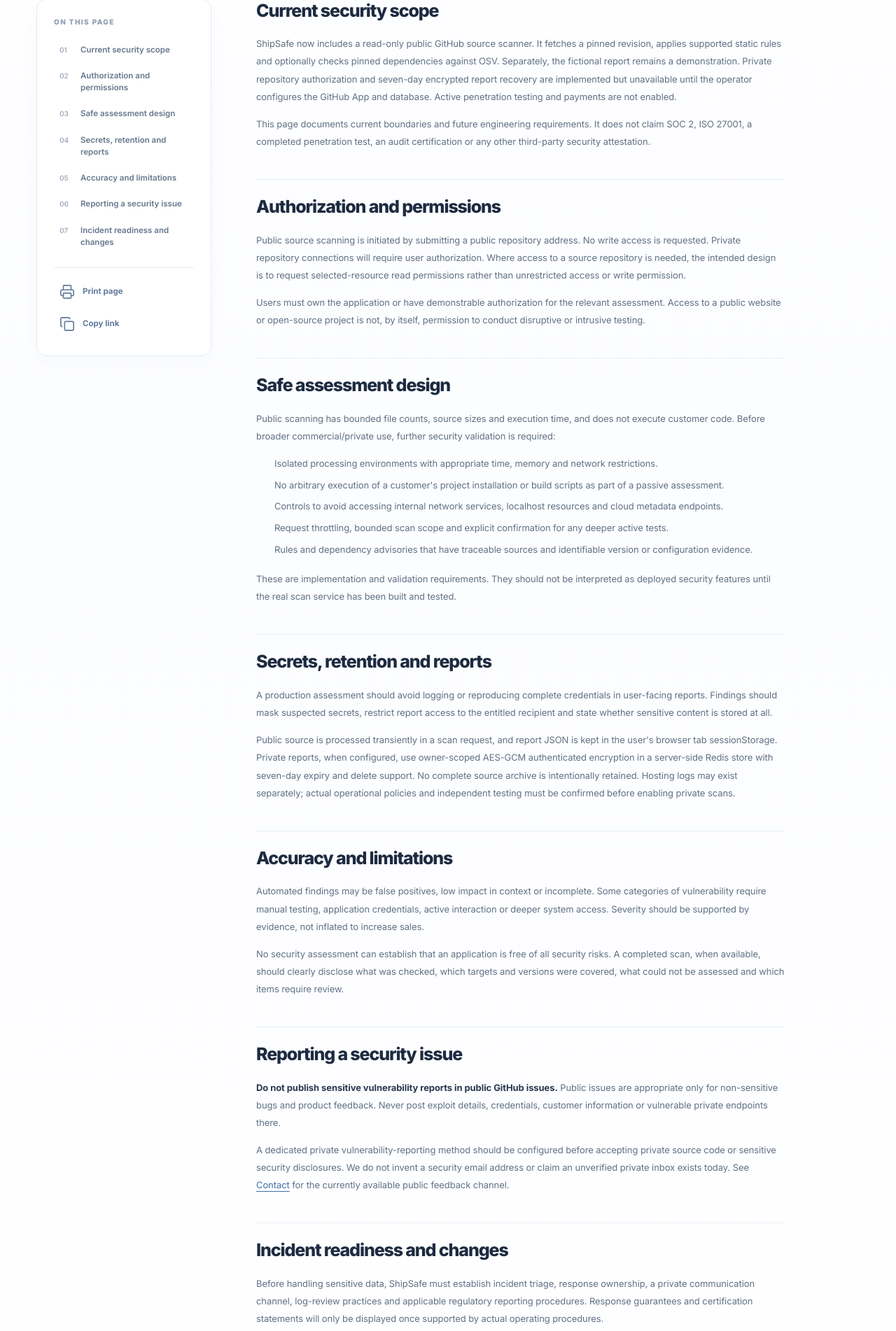
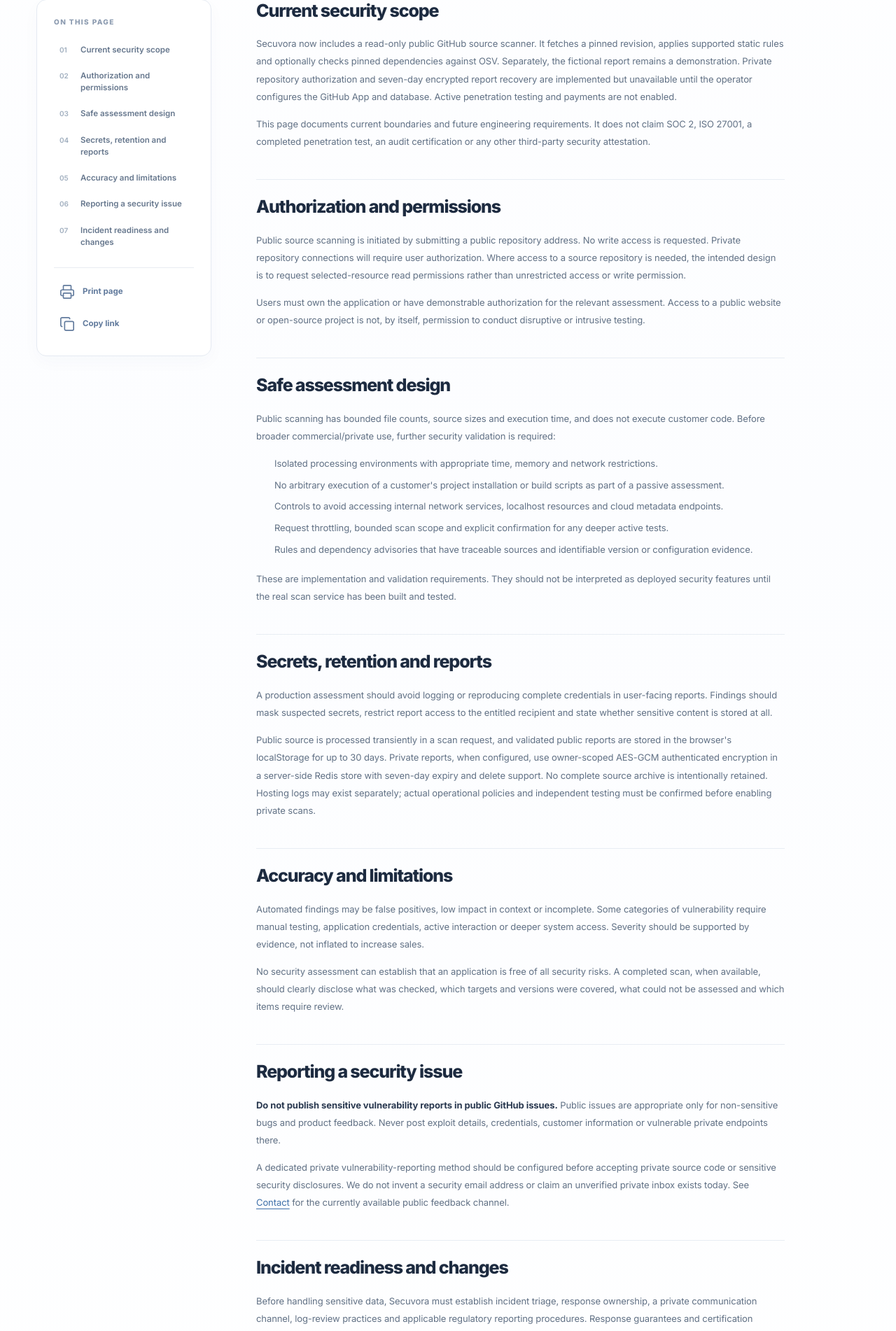
Before and after one commit to helloskyorigin/Safe-sure, a Next.js app: page /security in a window 1280 px wide. Shown: the part 839-2741 px from the top of the page at 70% size. Built offline with nearby package versions, Linux system fonts and the light colour scheme.

Commit message:
brand/legal: Secuvora security agent copy and accurate public report retention

```diff
--- a/app/security/page.tsx
+++ b/app/security/page.tsx
@@ -3,8 +3,8 @@ import Link from "next/link";
 import LegalPage, { type LegalSection } from "@/components/LegalPage";
 
 export const metadata: Metadata = {
-  title: "Security & Responsible Use | ShipSafe",
-  description: "ShipSafe's security commitments, assessment scope, responsible-use requirements, reporting boundaries and current service status.",
+  title: "Security & Responsible Use | Secuvora",
+  description: "Secuvora's security commitments, assessment scope, responsible-use requirements, reporting boundaries and current service status.",
 };
 
 const sections: LegalSection[] = [
@@ -22,7 +22,7 @@ export default function SecurityPage() {
     <LegalPage
       eyebrow="TRUST / SECURITY"
       title="Security practices."
-      lead="Security claims should match the system that actually exists. Learn the principles guiding ShipSafe and the boundaries of its current preview."
+      lead="Security claims should match the system that actually exists. Learn the principles guiding Secuvora and the boundaries of its current preview."
       sections={sections}
       summary={[
         "Public read-only scanning is available. Optional private GitHub authorization and encrypted reports require configured credentials; runtime penetration testing is not performed.",
@@ -32,7 +32,7 @@ export default function SecurityPage() {
     >
       <section id="status" className="legal-section">
         <h2>Current security scope</h2>
-        <p>ShipSafe now includes a read-only public GitHub source scanner. It fetches a pinned revision, applies supported static rules and optionally checks pinned dependencies against OSV. Separately, the fictional report remains a demonstration. Private repository authorization and seven-day encrypted report recovery are implemented but unavailable until the operator configures the GitHub App and database. Active penetration testing and payments are not enabled.</p>
+        <p>Secuvora now includes a read-only public GitHub source scanner. It fetches a pinned revision, applies supported static rules and optionally checks pinned dependencies against OSV. Separately, the fictional report remains a demonstration. Private repository authorization and seven-day encrypted report recovery are implemented but unavailable until the operator configures the GitHub App and database. Active penetration testing and payments are not enabled.</p>
         <p>This page documents current boundaries and future engineering requirements. It does not claim SOC 2, ISO 27001, a completed penetration test, an audit certification or any other third-party security attestation.</p>
       </section>
       <section id="permissions" className="legal-section">
@@ -55,7 +55,7 @@ export default function SecurityPage() {
       <section id="secrets" className="legal-section">
         <h2>Secrets, retention and reports</h2>
         <p>A production assessment should avoid logging or reproducing complete credentials in user-facing reports. Findings should mask suspected secrets, restrict report access to the entitled recipient and state whether sensitive content is stored at all.</p>
-        <p>Public source is processed transiently in a scan request, and report JSON is kept in the user's browser tab sessionStorage. Private reports, when configured, use owner-scoped AES-GCM authenticated encryption in a server-side Redis store with seven-day expiry and delete support. No complete source archive is intentionally retained. Hosting logs may exist separately; actual operational policies and independent testing must be confirmed before enabling private scans.</p>
+        <p>Public source is processed transiently in a scan request, and validated public reports are stored in the browser's localStorage for up to 30 days. Private reports, when configured, use owner-scoped AES-GCM authenticated encryption in a server-side Redis store with seven-day expiry and delete support. No complete source archive is intentionally retained. Hosting logs may exist separately; actual operational policies and independent testing must be confirmed before enabling private scans.</p>
       </section>
       <section id="limitations" className="legal-section">
         <h2>Accuracy and limitations</h2>
@@ -69,9 +69,9 @@ export default function SecurityPage() {
       </section>
       <section id="incidents" className="legal-section">
         <h2>Incident readiness and changes</h2>
-        <p>Before handling sensitive data, ShipSafe must establish incident triage, response ownership, a private communication channel, log-review practices and applicable regulatory reporting procedures. Response guarantees and certification statements will only be displayed once supported by actual operating procedures.</p>
+        <p>Before handling sensitive data, Secuvora must establish incident triage, response ownership, a private communication channel, log-review practices and applicable regulatory reporting procedures. Response guarantees and certification statements will only be displayed once supported by actual operating procedures.</p>
         <p>Material changes to access permissions, hosting, scan coverage, report retention or payments should be reflected in the <Link href="/privacy">privacy notice</Link>, <Link href="/terms">terms</Link> and this page before the affected functionality goes live.</p>
-        <p className="legal-note"><strong>Security is not a badge.</strong> ShipSafe's aim is accurate, explainable application security guidance—not misleading scores, false guarantees or unverified compliance claims.</p>
+        <p className="legal-note"><strong>Security is not a badge.</strong> Secuvora's aim is accurate, explainable application security guidance—not misleading scores, false guarantees or unverified compliance claims.</p>
       </section>
     </LegalPage>
   );
```
